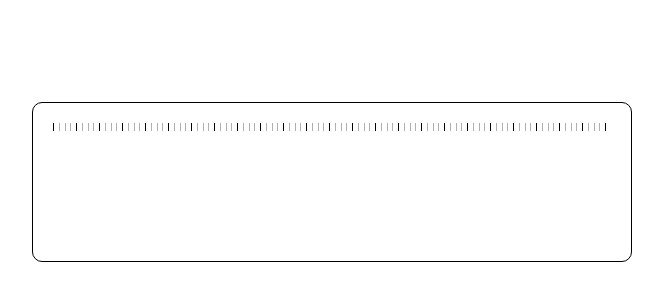
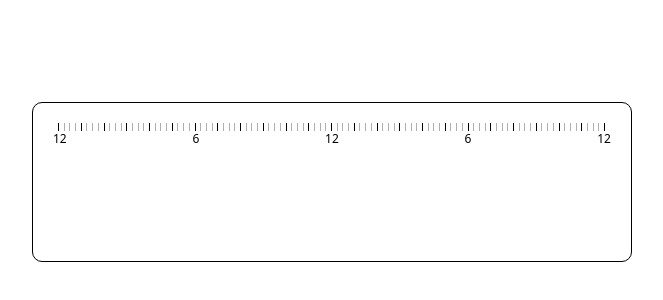
Before and after one commit to maharshmellow/sandbox, a Next.js app: page /time-ticker in a window 1280 px wide. Shown: the part 198-498 px from the top of the page, without its empty margins (308-971 px from the left). Built offline with nearby package versions, Linux system fonts and the light colour scheme.

Commit message:
feat: add hour ticker labels

```diff
--- a/pages/time-ticker.tsx
+++ b/pages/time-ticker.tsx
@@ -7,6 +7,7 @@ type TickerProps = {
 
 const Card = styled.div`
   max-width: 600px;
+  min-width: 300px;
   height: 20vh;
   // background-color: rgb(var(--foreground-rgb));
   border: 1px solid rgb(var(--foreground-rgb));
@@ -24,26 +25,46 @@ const Card = styled.div`
 const TickerContainer = styled.div`
   display: flex;
   height: 8px;
+  margin-left: 5px;
+  margin-right: 5px;
+  justify-content: space-between;
 `;
 
 const Ticker = styled.div<TickerProps>`
   // border-left: 1px solid rgb(var(--foreground-rgb));
   border-left: ${(props) => (props.hourMark ? '1px solid #000000' : '1px solid #afafaf')};
-  width: calc(1.0309278%); // 100 / 97 = 1.0309278 -> number of ticks in the day
+  // width: calc(1.0309278%); // 100 / 97 = 1.0309278 -> number of ticks in the day
 `;
+
+const TickerLabelContainer = styled.div`
+  display: flex;
+  justify-content: space-between;
+  font-size: 12px;
+  line-height: 16px;
+  font-weight: 500px;
+`;
+const TickerLabel = styled.div``;
 
 export function Tickers() {
   const ticks = [];
   const ticksPerDay = 24 * 4 + 1; // +1 for midnight of next day
   for (let i = 0; i < ticksPerDay; i++) {
-    if (i % 4 === 0) {
-      ticks.push(<Ticker hourMark />);
-    } else {
-      ticks.push(<Ticker />);
-    }
+    ticks.push(<Ticker key={i} hourMark={i % 4 === 0} />);
   }
 
   return <TickerContainer>{ticks}</TickerContainer>;
+}
+
+export function TickerLabels() {
+  const labels = [12, 6, 12, 6, 12];
+
+  return (
+    <TickerLabelContainer>
+      {labels.map((label) => (
+        <TickerLabel key={label}>{label}</TickerLabel>
+      ))}
+    </TickerLabelContainer>
+  );
 }
 
 export default function TimeTickerDemo() {
@@ -56,11 +77,10 @@ export default function TimeTickerDemo() {
         <link rel="icon" href="/favicon.ico" />
       </Head>
       <main>
-        <div>
-          <Card>
-            <Tickers />
-          </Card>
-        </div>
+        <Card>
+          <Tickers />
+          <TickerLabels />
+        </Card>
       </main>
     </>
   );
```
